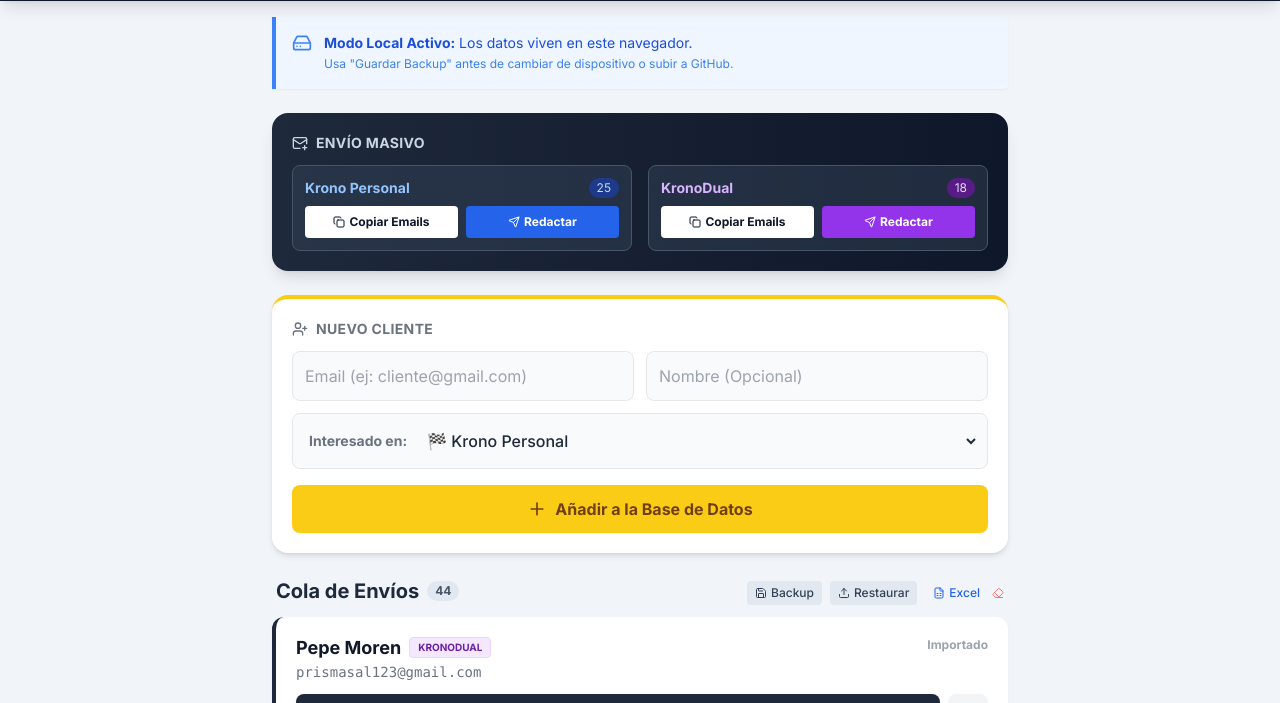
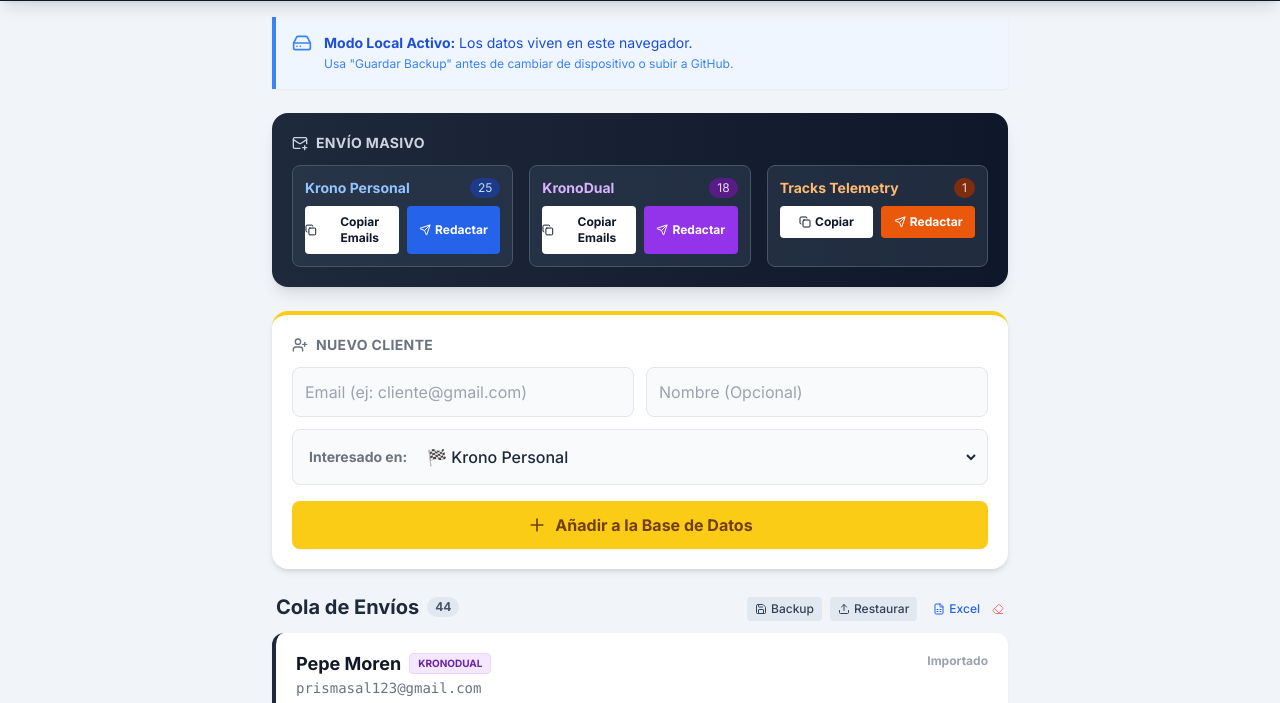
Before and after one commit to slotcarhome-star/ControlCorreos, a plain HTML site: page index.html in a window 1280 px wide. Shown: the part 69-772 px from the top of the page. Drawn offline with nearby package versions, Linux system fonts and the light colour scheme.

Commit message:
Update index.html

```diff
--- a/index.html
+++ b/index.html
@@ -79,7 +79,7 @@
                 <h2 class="text-sm font-bold text-slate-300 uppercase tracking-wide mb-3 flex items-center gap-2">
                     <i data-lucide="mail-plus" class="h-4 w-4"></i> Envío Masivo
                 </h2>
-                <div class="grid grid-cols-1 md:grid-cols-2 gap-4">
+                <div class="grid grid-cols-1 md:grid-cols-3 gap-4">
                     <!-- Krono Personal -->
                     <div class="bg-slate-700/50 p-3 rounded-lg border border-slate-600">
                         <div class="flex justify-between items-center mb-2">
@@ -106,6 +106,21 @@
                                 <i data-lucide="copy" class="h-3 w-3"></i> Copiar Emails
                             </button>
                             <button onclick="window.appActions.sendMassEmail('kronoDual')" class="flex-1 bg-purple-600 text-white text-xs font-bold py-2 rounded hover:bg-purple-500 transition flex justify-center items-center gap-1">
+                                <i data-lucide="send" class="h-3 w-3"></i> Redactar
+                            </button>
+                        </div>
+                    </div>
+                    <!-- Tracks Telemetry -->
+                    <div class="bg-slate-700/50 p-3 rounded-lg border border-slate-600">
+                        <div class="flex justify-between items-center mb-2">
+                            <span class="font-bold text-orange-300 text-sm">Tracks Telemetry</span>
+                            <span id="count-tt" class="bg-orange-900 text-orange-200 text-xs px-2 py-0.5 rounded-full">0</span>
+                        </div>
+                        <div class="flex gap-2">
+                            <button onclick="window.appActions.copyMassEmails('tracksTelemetry')" class="flex-1 bg-white text-slate-900 text-xs font-bold py-2 rounded hover:bg-orange-50 transition flex justify-center items-center gap-1">
+                                <i data-lucide="copy" class="h-3 w-3"></i> Copiar
+                            </button>
+                            <button onclick="window.appActions.sendMassEmail('tracksTelemetry')" class="flex-1 bg-orange-600 text-white text-xs font-bold py-2 rounded hover:bg-orange-500 transition flex justify-center items-center gap-1">
                                 <i data-lucide="send" class="h-3 w-3"></i> Redactar
                             </button>
                         </div>
@@ -347,7 +362,8 @@
             modal: document.getElementById('modal-overlay'),
             inputImport: document.getElementById('input-import-json'),
             countKp: document.getElementById('count-kp'),
-            countKd: document.getElementById('count-kd')
+            countKd: document.getElementById('count-kd'),
+            countTt: document.getElementById('count-tt')
         };
 
         // --- INICIALIZACIÓN ---
@@ -502,8 +518,10 @@
             // Actualizar Contadores Masivos
             const kp = contactos.filter(c => c.programa === 'kronoPersonal' && c.estado === 'pendiente');
             const kd = contactos.filter(c => c.programa === 'kronoDual' && c.estado === 'pendiente');
+            const tt = contactos.filter(c => c.programa === 'tracksTelemetry' && c.estado === 'pendiente');
             dom.countKp.textContent = kp.length;
             dom.countKd.textContent = kd.length;
+            dom.countTt.textContent = tt.length;
 
             // Botones Herramientas
             const btnClear = document.getElementById('btn-clear-all');
```
